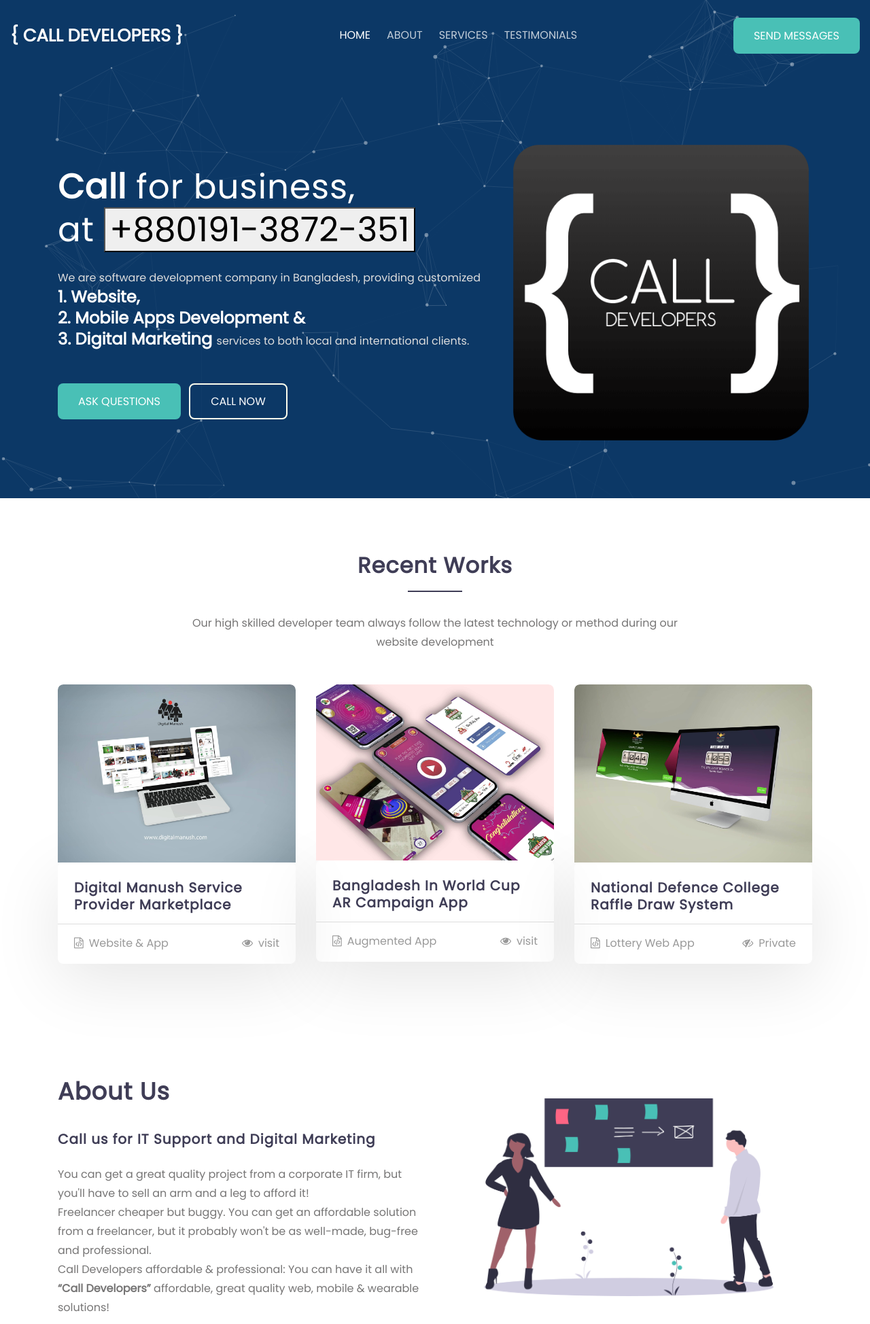
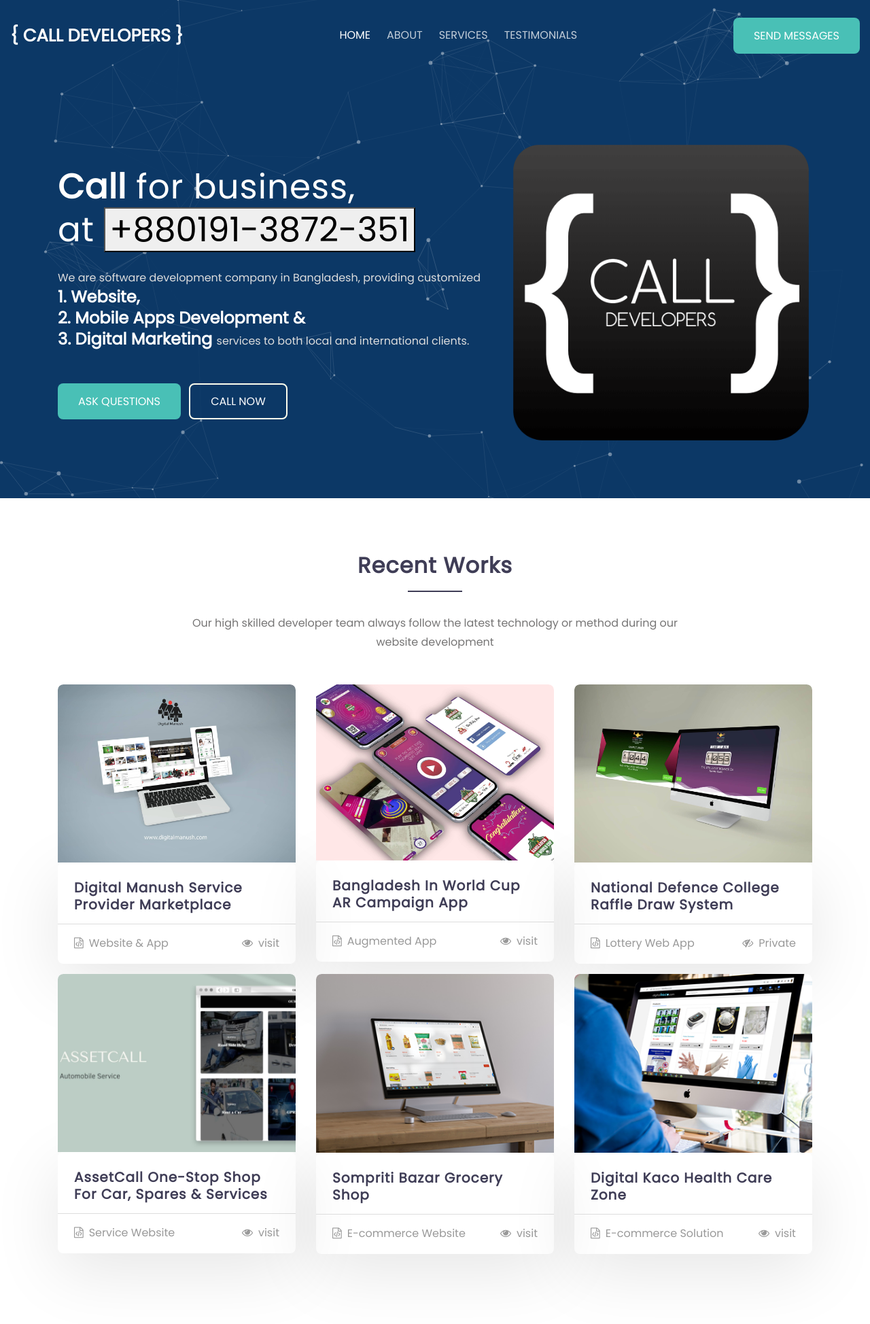
Before and after one commit to anwholesquare/calldevelopers, a plain HTML site: page index.html in a window 1280 px wide. Shown: the top 1948 px of the page at 68% size. Drawn offline with Linux system fonts and the light colour scheme; some packages are replaced by stand-ins of ours; a script that the page names is missing; files whose address does not match are found by name.

Commit message:
New Updates

```diff
--- a/index.html
+++ b/index.html
@@ -8,7 +8,7 @@
   <meta property="fb:app_id" content="716691511838734">
   <meta property="og:url" content="calldevelopers.com">
   <meta property="og:type" content="website">
-  <meta property="og:image" content="assets/images/cover.png">
+  <meta property="og:image" content="assets/images/ogimg.jpg">
 
   <meta charset="utf-8">
   <meta name="viewport" content="width=device-width, initial-scale=1, shrink-to-fit=no">
@@ -20,6 +20,29 @@
 </head>
 
 <body>
+
+      <div id="fb-root"></div>
+      <script>
+        window.fbAsyncInit = function() {
+          FB.init({
+            xfbml            : true,
+            version          : 'v7.0'
+          });
+        };
+
+        (function(d, s, id) {
+        var js, fjs = d.getElementsByTagName(s)[0];
+        if (d.getElementById(id)) return;
+        js = d.createElement(s); js.id = id;
+        js.src = 'https://connect.facebook.net/en_US/sdk/xfbml.customerchat.js';
+        fjs.parentNode.insertBefore(js, fjs);
+      }(document, 'script', 'facebook-jssdk'));</script>
+
+      <!-- Your Chat Plugin code -->
+      <div class="fb-customerchat"
+        attribution=setup_tool
+        page_id="103911851379807">
+      </div>
 <header id="site-header" class="fixed-top">
   <nav class="navbar navbar-expand-lg navbar-dark">
       <a class="navbar-brand" href="index.html">
@@ -96,7 +119,7 @@
               <a href="https://digitalmanush.com">
                   <figure><img src="assets/images/recent1.jpg" class="img-fluid" alt=""></figure>
               </a>
-              <div class="blog-info">
+              <div class="blog-info" style="margin-bottom: 15px;">
                   <h3><a href="https://digitalmanush.com">Digital Manush Service Provider Marketplace </a> </h3>
                   <ul>
                       <li><a href="#author"><span class="fa fa-file-code-o mr-2"></span>Website &amp; App</a></li>
@@ -129,6 +152,47 @@
                 <ul>
                     <li><a href="#author"><span class="fa fa-file-code-o mr-2"></span>Lottery Web App</a></li>
                     <li><span class="fa fa-eye-slash mr-2"></span><a href="#">Private</a></li>
+                </ul>
+            </div>
+          </div>
+
+
+		   <div class="col-lg-4 col-md-6 col-sm-12 blog-grid" id="zoomIn">
+            <a href="#">
+                <figure><img src="assets/images/assetcall.jpg" class="img-fluid" alt=""></figure>
+            </a>
+            <div class="blog-info">
+                <h3><a href="http://assetcall.com" >AssetCall One-Stop Shop for Car, Spares &amp; Services </a></h3>
+                <ul>
+                    <li><a href="#author"><span class="fa fa-file-code-o mr-2"></span>Service Website</a></li>
+                  <li><span class="fa fa-eye mr-2"></span><a href="http://assetcall.com">visit</a></li>
+                </ul>
+            </div>
+          </div>
+
+		   <div class="col-lg-4 col-md-6 col-sm-12 blog-grid" id="zoomIn">
+            <a href="#">
+                <figure><img src="assets/images/sbazar.png" class="img-fluid" alt=""></figure>
+            </a>
+            <div class="blog-info">
+                <h3><a href="#" >Sompriti Bazar Grocery Shop </a></h3>
+                <ul>
+                    <li><a href="#author"><span class="fa fa-file-code-o mr-2"></span>E-commerce Website</a></li>
+                     <li><span class="fa fa-eye mr-2"></span><a href="http://s-bazar.com">visit</a></li>
+                </ul>
+            </div>
+          </div>
+
+
+		   <div class="col-lg-4 col-md-6 col-sm-12 blog-grid" id="zoomIn">
+            <a href="#">
+                <figure><img src="assets/images/kaco.png" class="img-fluid" alt=""></figure>
+            </a>
+            <div class="blog-info">
+                <h3><a href="#" >Digital Kaco Health Care Zone </a></h3>
+                <ul>
+                    <li><a href="#author"><span class="fa fa-file-code-o mr-2"></span>E-commerce Solution</a></li>
+                  <li><span class="fa fa-eye mr-2"></span><a href="http://digitalkaco.com">visit</a></li>
                 </ul>
             </div>
           </div>
@@ -186,7 +250,7 @@
           <h4><a href="#">Inventory & POS</a></h4>
           <p> Our web-based Point of Sale software crafted for small, medium and large businesses. Our intuitive UI makes it easy to manage a store and staff. Track your providers owned amount and review their latest procurements. Monitor your cashier’s activities along with the cash-in and cash-out operations.</p>
           <br/>
-          <a class="btn btn-primary btn-style mr-2" href="http://www.mymensinghmotors.com/">See Product </a>
+          <a class="btn btn-primary btn-style mr-2" href="http://detailboss.xyz/modernpos/">See Product </a>
         </div>
       </div>
       <div class="col-lg-4 col-md-6 col-sm-12">
```
Also changed, not shown: assets/images/assetcall.jpg (added), assets/images/kaco.png (added), assets/images/ogimg.jpg (added), assets/images/sbazar.png (added), 1 other file.
